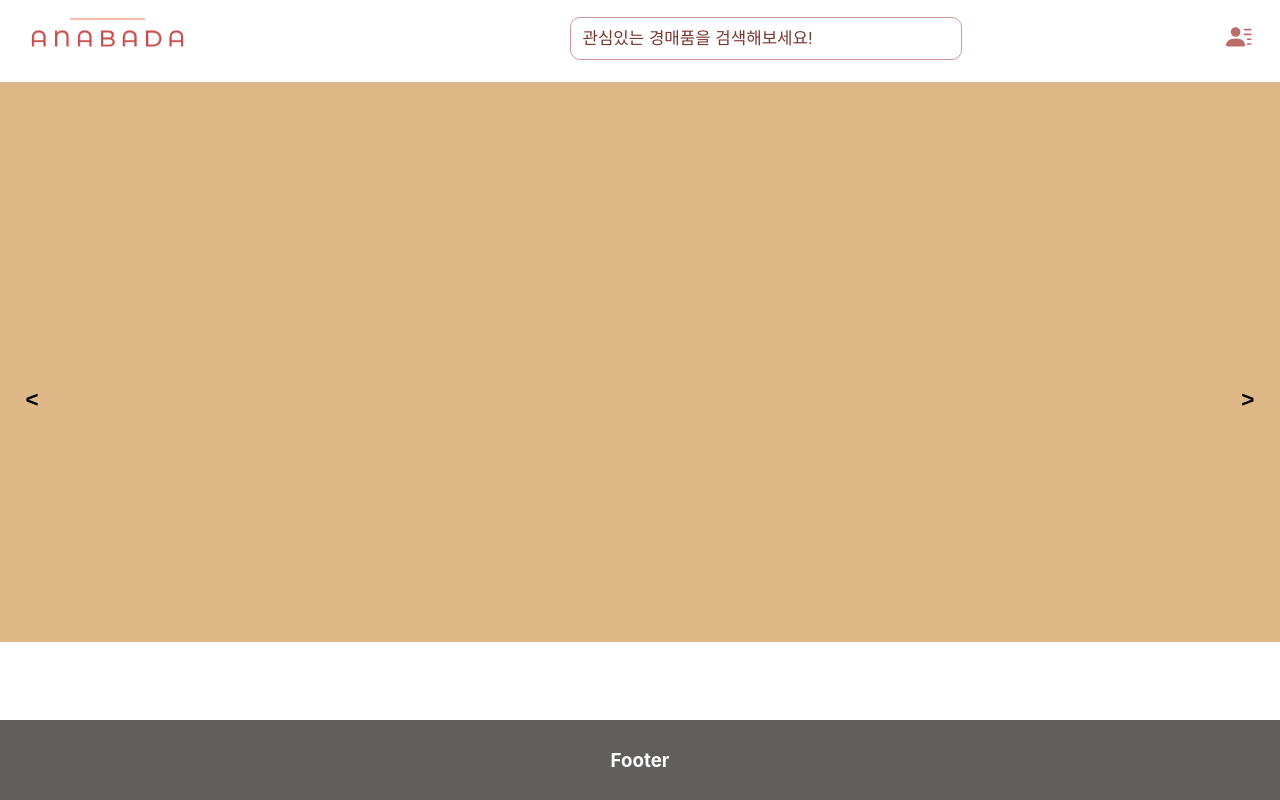
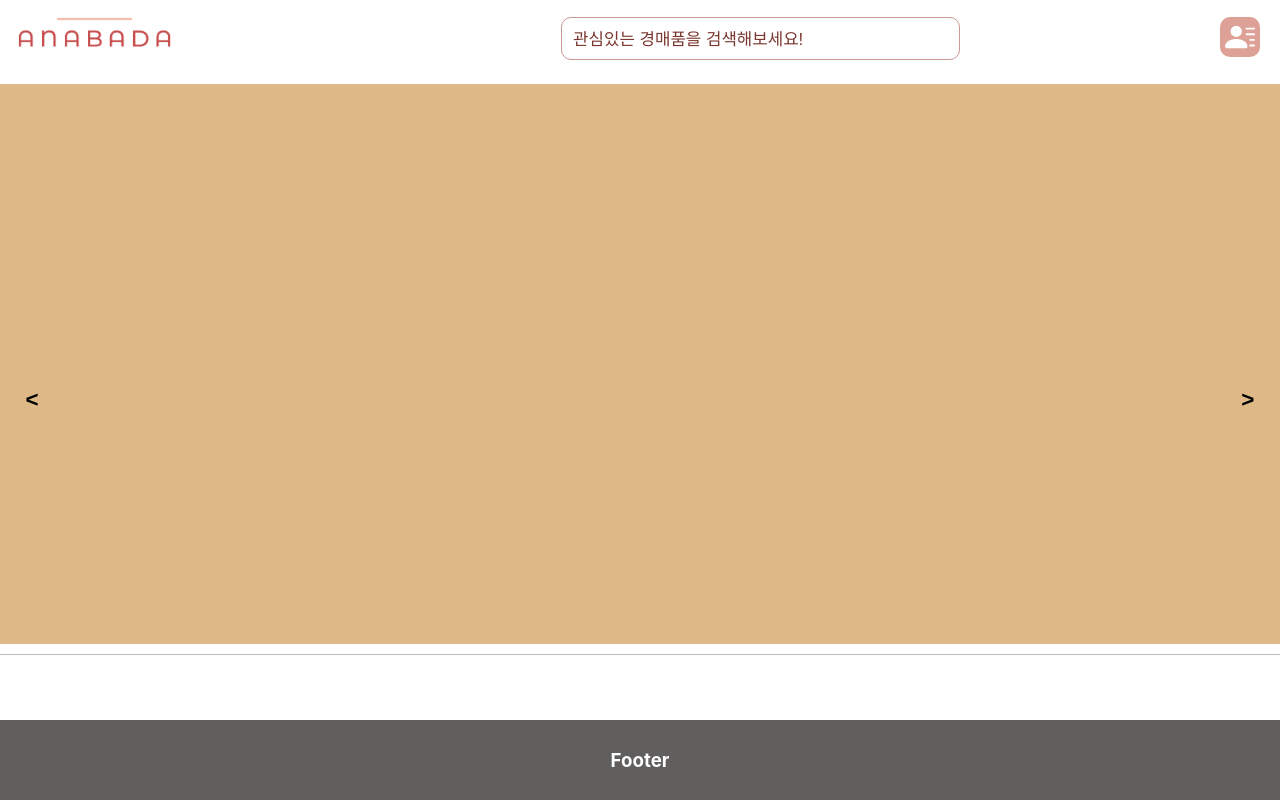
Before and after one commit to kcm0147/Anabada_Project, a React (Create React App) app in the folder client/: page / in a window 1280 px wide. Built offline with nearby package versions, Linux system fonts and the light colour scheme.

Commit message:
my menu box update

```diff
--- /dev/null
+++ b/client/src/assets/css/Mymenu.scss
@@ -0,0 +1,28 @@
+ol {
+    background-color: rgb(105, 102, 102);
+    right: 10px;
+    position: absolute;
+    list-style: none;
+    z-index: 100;
+    opacity: 0;
+    width: 200px;
+    text-align: center;
+    padding : 5px;
+    border-radius: 5px;
+    transition : all 0.5s;
+}
+
+li {
+    margin: 10px 0px;
+    padding-bottom: 10px;
+    padding-top: 5px;
+    border-bottom: rgb(190, 190, 190) 1px solid;
+    color: white;
+    font-weight: 550;
+
+    span {
+        position: absolute;
+        right: 10px;
+        font-weight: 700;
+    }
+}
--- a/client/src/assets/css/Sidebar.scss
+++ /dev/null
@@ -1,10 +0,0 @@
-
-.sidebar-main-box {
-    height: 100%;
-    width: 200px;
-    background-color: rgb(218, 205, 205);
-    position: fixed;
-    right: -200px;
-    z-index: 999;
-    transition: all 0.5s;
-}
--- a/client/src/assets/css/navbar.css
+++ b/client/src/assets/css/navbar.scss
@@ -2,7 +2,7 @@
     display: flex;
     justify-content: space-between;
     align-items: center;
-    padding: 1%;
+    padding-top: 1%;
     height: 5vh;
 }
 
@@ -40,7 +40,19 @@
 
 .myprofile-icon {
     margin-top: 1%;
-    padding: 2%;
+    padding: 0 20px;
+}
+
+#mymenu-icon-img {
+    width : 30px;
+    height : 30px;
+    padding : 5px;
+    color: rgb(255, 255, 255);
+    background-color: rgb(221, 161, 151);
+    border-radius: 10px;
     cursor: pointer;
-    color: rgb(189, 108, 108);
+
+    &:hover {
+        background-color: rgb(207, 115, 115);
+    }
 }
--- a/client/src/components/Sidebar.js
+++ /dev/null
@@ -1,14 +0,0 @@
-import 'assets/css/Sidebar.scss'
-
-export default function Sidebar(props) {
-
-    const onClickFoldBtn = () => {
-        props.sidebarref.current.style.right = '-200px'
-    }
-
-    return (
-        <div className='sidebar-main-box' ref={props.sidebarref}>
-            <button onClick={onClickFoldBtn}>사이드바 접기</button>
-        </div>
-    )
-}
--- a/client/src/components/home/Homeview.js
+++ b/client/src/components/home/Homeview.js
@@ -1,6 +1,6 @@
 import Footer from 'components/Footer'
 import Slidebox from 'components/home/Slidebox'
-import Navbar from 'components/Navbar'
+import Navbar from 'components/nav/Navbar'
 
 export default function Homeview() {
     return (
--- /dev/null
+++ b/client/src/components/nav/Mymenu.js
@@ -0,0 +1,25 @@
+import 'assets/css/Mymenu.scss'
+
+export default function Mymenu(props) {
+
+    return (
+        <ol ref={props.myMenuRef}>
+            <li>
+                경매 참여 현황
+                <span>&#62;</span>
+            </li>
+            <li>
+                물품 등록 현황
+                <span>&#62;</span>
+            </li>
+            <li>
+                회원 정보 수정
+                <span>&#62;</span>
+            </li>
+            <li>
+                로그아웃
+                <span>&#62;</span>
+            </li>
+        </ol>
+    )
+}
--- a/client/src/components/navbar.js
+++ b/client/src/components/nav/Navbar.js
@@ -1,20 +1,21 @@
 import { useRef } from 'react'
-import 'assets/css/navbar.css'
+import 'assets/css/navbar.scss'
 import Logoimage from 'assets/image/logo.png'
 import { BsFillPersonLinesFill } from "react-icons/bs";
-import Sidebar from 'components/Sidebar'
+import Mymenu from 'components/nav/Mymenu'
 
 export default function Navbar() {
 
-    const SidebarRef = useRef()
+    const myMenuRef = useRef()
 
     const onClickMyProfile = () => {
-        SidebarRef.current.style.right = '0px'
+        console.log(myMenuRef.current.style.opacity)
+        myMenuRef.current.style.opacity = ((myMenuRef.current.style.opacity === '0' || myMenuRef.current.style.opacity === '') ? '1' : '0')
+        console.log(myMenuRef.current.style.opacity)
     }
 
     return (
         <>
-            <Sidebar sidebarref={SidebarRef} />
             <nav className='nav-style'>
                 <div>
                     <img src={Logoimage} alt='LOGO' className='nav-logo'></img>
@@ -22,11 +23,9 @@ export default function Navbar() {
                 <div className='nav-searchbar'>
                     <input className='nav-searchinput' type='text' placeholder='관심있는 경매품을 검색해보세요!'></input>
                 </div>
-                <div className='myprofile-icon' onClick={onClickMyProfile}>
-                    <BsFillPersonLinesFill style={{
-                        width: '160%',
-                        height: '160%'
-                    }} />
+                <div className='myprofile-icon'>
+                    <BsFillPersonLinesFill id='mymenu-icon-img' onClick={onClickMyProfile} />
+                    <Mymenu myMenuRef={myMenuRef} />
                 </div>
             </nav>
         </>
```
